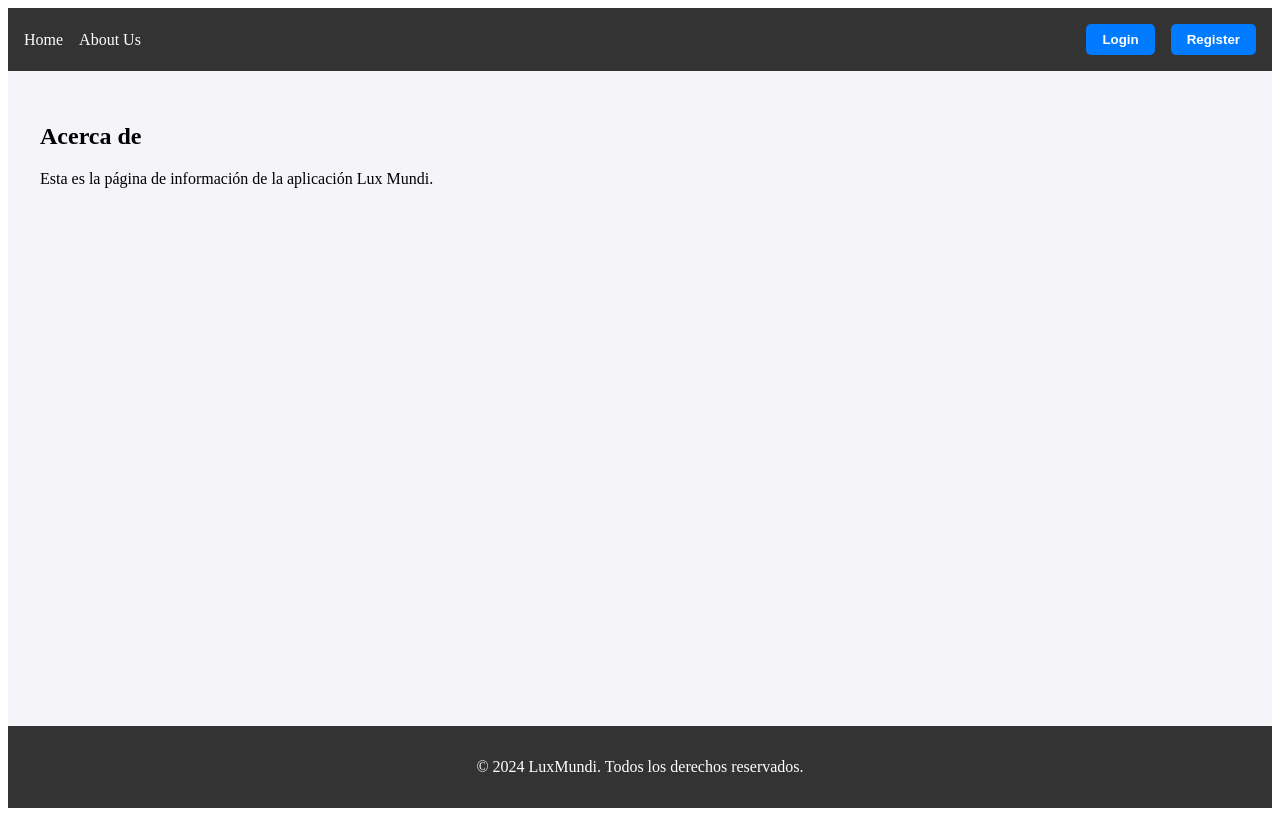
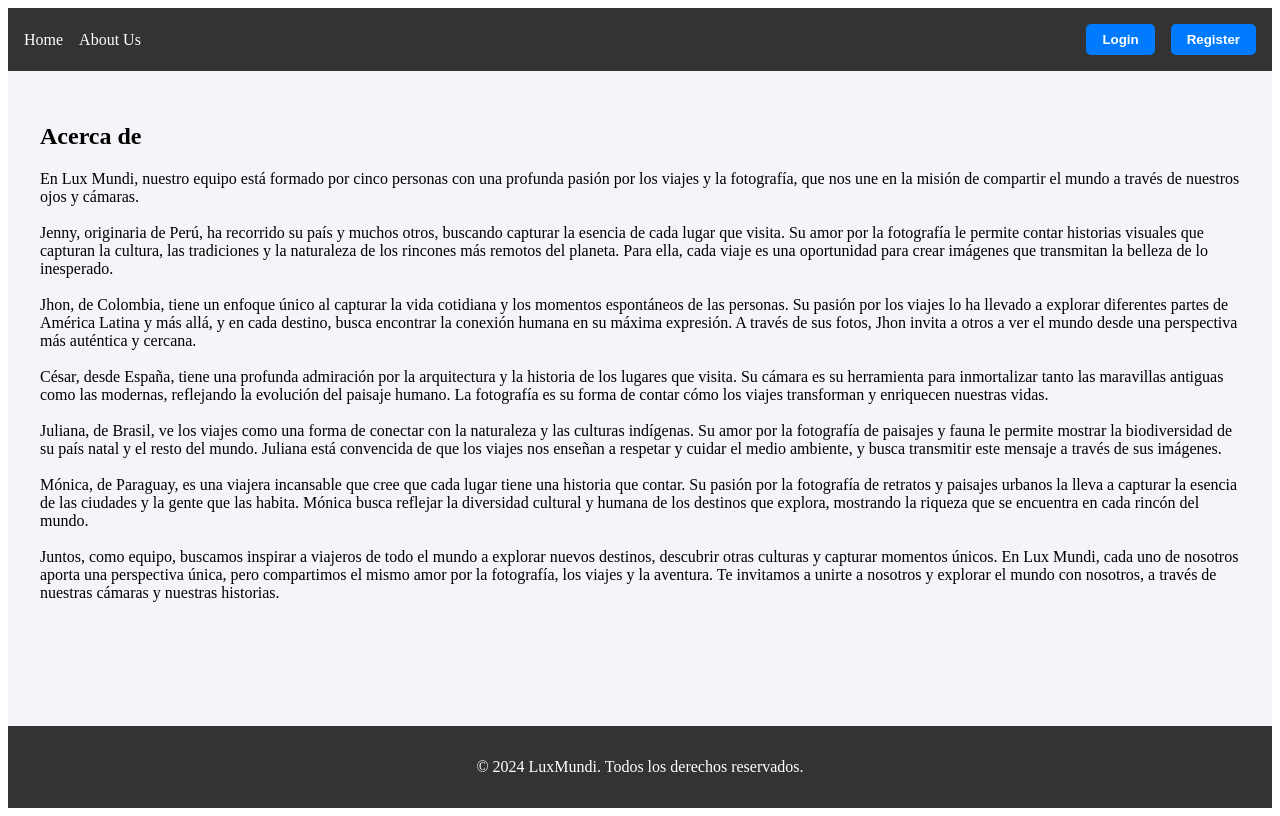
Before and after one commit to merkandez/luxmundi, a React (Vite) app in the folder client/: page /aboutus in a window 1280 px wide. Built offline with nearby package versions, Linux system fonts and the light colour scheme.

Commit message:
Feat: Add aboutUs text

```diff
--- a/client/src/pages/AboutPage.jsx
+++ b/client/src/pages/AboutPage.jsx
@@ -1,11 +1,24 @@
-
 import React from 'react';
 
 const AboutPage = () => {
   return (
     <div>
       <h2>Acerca de</h2>
-      <p>Esta es la página de información de la aplicación Lux Mundi.</p>
+      <p>
+        En Lux Mundi, nuestro equipo está formado por cinco personas con una profunda pasión por los viajes y la fotografía, que nos une en la misión de compartir el mundo a través de nuestros ojos y cámaras.
+        <br /><br />
+        Jenny, originaria de Perú, ha recorrido su país y muchos otros, buscando capturar la esencia de cada lugar que visita. Su amor por la fotografía le permite contar historias visuales que capturan la cultura, las tradiciones y la naturaleza de los rincones más remotos del planeta. Para ella, cada viaje es una oportunidad para crear imágenes que transmitan la belleza de lo inesperado.
+        <br /><br />
+        Jhon, de Colombia, tiene un enfoque único al capturar la vida cotidiana y los momentos espontáneos de las personas. Su pasión por los viajes lo ha llevado a explorar diferentes partes de América Latina y más allá, y en cada destino, busca encontrar la conexión humana en su máxima expresión. A través de sus fotos, Jhon invita a otros a ver el mundo desde una perspectiva más auténtica y cercana.
+        <br /><br />
+        César, desde España, tiene una profunda admiración por la arquitectura y la historia de los lugares que visita. Su cámara es su herramienta para inmortalizar tanto las maravillas antiguas como las modernas, reflejando la evolución del paisaje humano. La fotografía es su forma de contar cómo los viajes transforman y enriquecen nuestras vidas.
+        <br /><br />
+        Juliana, de Brasil, ve los viajes como una forma de conectar con la naturaleza y las culturas indígenas. Su amor por la fotografía de paisajes y fauna le permite mostrar la biodiversidad de su país natal y el resto del mundo. Juliana está convencida de que los viajes nos enseñan a respetar y cuidar el medio ambiente, y busca transmitir este mensaje a través de sus imágenes.
+        <br /><br />
+        Mónica, de Paraguay, es una viajera incansable que cree que cada lugar tiene una historia que contar. Su pasión por la fotografía de retratos y paisajes urbanos la lleva a capturar la esencia de las ciudades y la gente que las habita. Mónica busca reflejar la diversidad cultural y humana de los destinos que explora, mostrando la riqueza que se encuentra en cada rincón del mundo.
+        <br /><br />
+        Juntos, como equipo, buscamos inspirar a viajeros de todo el mundo a explorar nuevos destinos, descubrir otras culturas y capturar momentos únicos. En Lux Mundi, cada uno de nosotros aporta una perspectiva única, pero compartimos el mismo amor por la fotografía, los viajes y la aventura. Te invitamos a unirte a nosotros y explorar el mundo con nosotros, a través de nuestras cámaras y nuestras historias.
+      </p>
     </div>
   );
 };
--- a/client/src/pages/NoAccessPage.jsx
+++ /dev/null
@@ -1,14 +0,0 @@
-import React from 'react';
-import { Link } from 'react-router-dom';
-
-const NoAccessPage = () => {
-  return (
-    <div style={{ textAlign: 'center', marginTop: '50px' }}>
-      <h1>Acceso denegado</h1>
-      <p>No tienes los permisos necesarios para acceder a esta página.</p>
-      <Link to='/'>Volver al inicio</Link>
-    </div>
-  );
-};
-
-export default NoAccessPage;
--- a/client/src/router/AppRouter.jsx
+++ b/client/src/router/AppRouter.jsx
@@ -5,8 +5,8 @@ import HomePage from '../pages/HomePage';
 import CreatePost from '../pages/CreatePost';
 import EditPost from '../pages/EditPost';
 import AdminPage from '../pages/AdminPage';
-import NoAccessPage from '../pages/NoAccessPage';
 import AboutPage from '../pages/AboutPage';
+import NotFoundPage from '../pages/NotFoundPage';
 import ProtectedRoute from './ProtectedRoute';
 
 export const router = createBrowserRouter([
@@ -28,7 +28,7 @@ export const router = createBrowserRouter([
           </ProtectedRoute>
         ),
       },
-      { path: 'no-access', element: <NoAccessPage /> },
+      { path: '*', element: <NotFoundPage /> }, // Ruta para la página 404
     ],
   },
 ]);
```
Also changed, not shown: client/src/assets/ImgNotFound/astro.svg (added).
